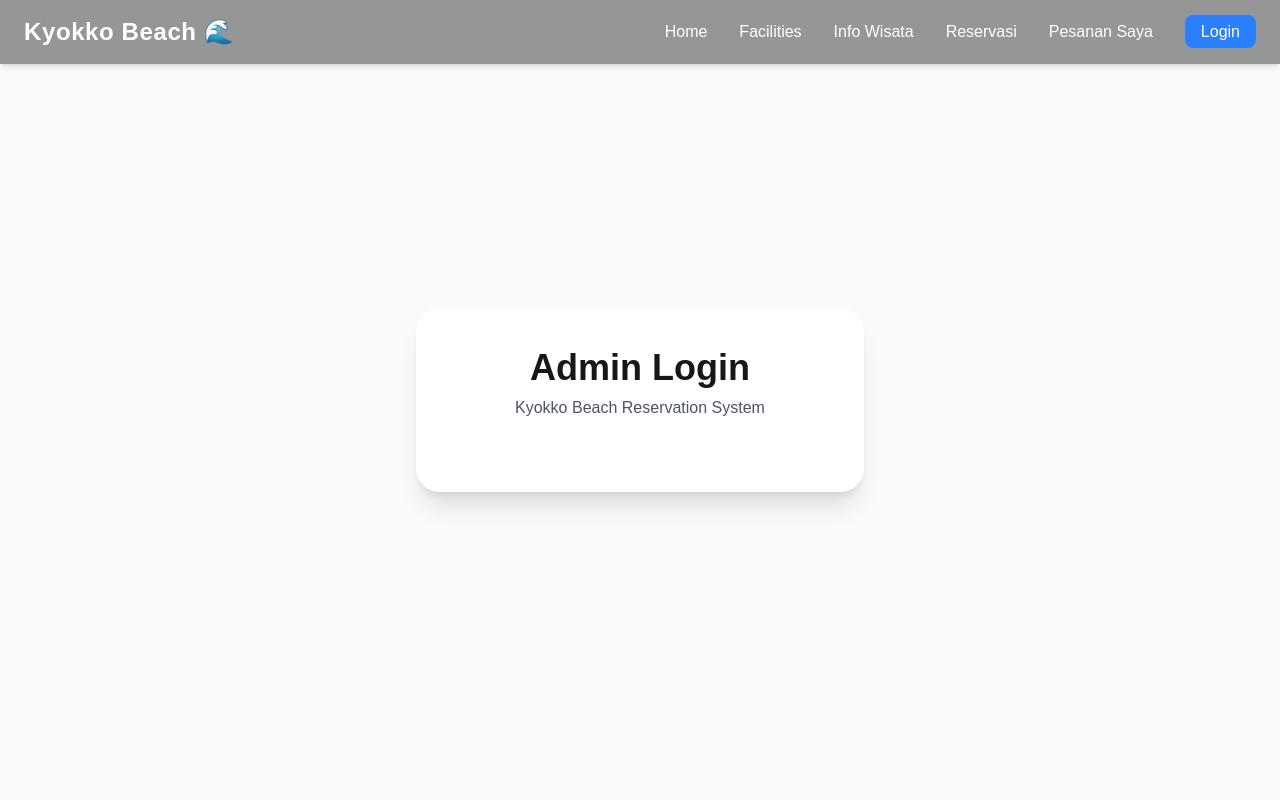
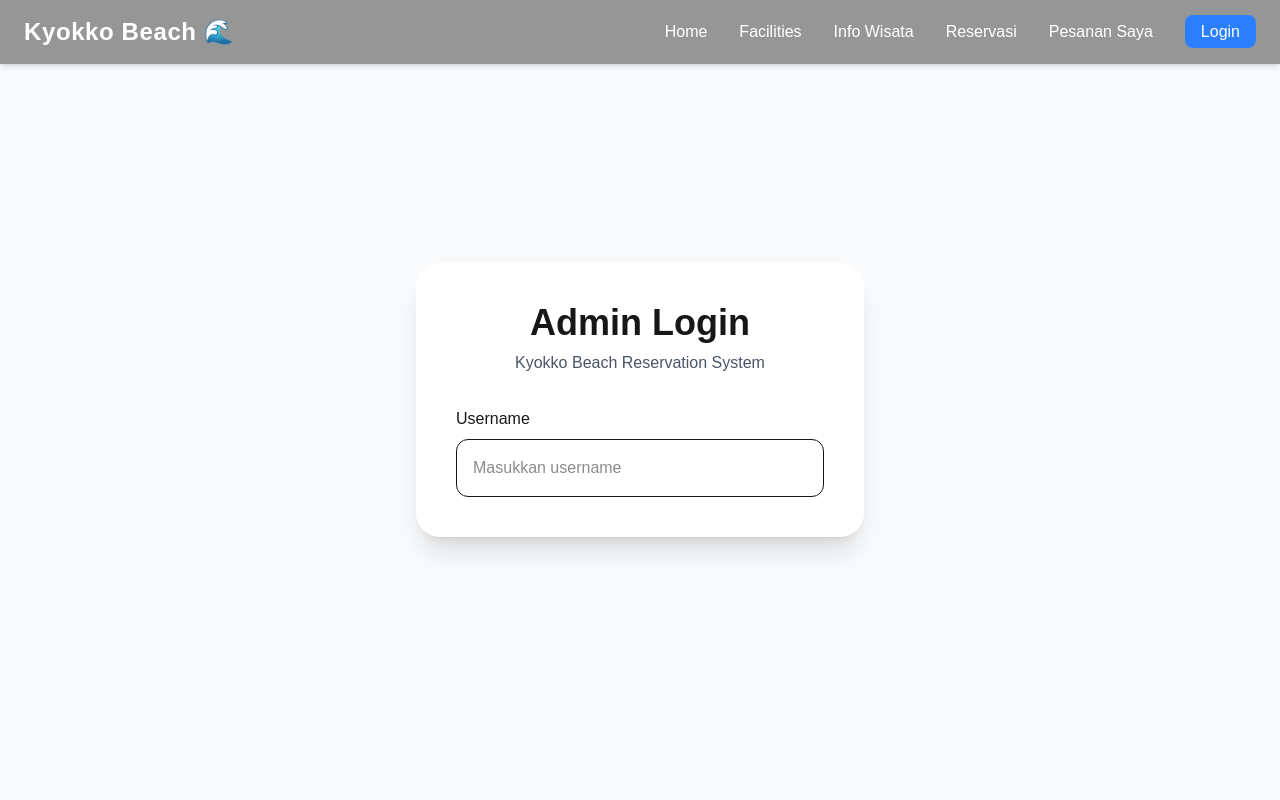
Before and after one commit to salavansaputra-cell/TA-WEB-24A-SANSAN, a Next.js app: page /admin/login in a window 1280 px wide. Shown: the top 800 px of the page. Built offline with nearby package versions, Linux system fonts and the light colour scheme.

Commit message:
Nadia: menambahkan form input username

```diff
--- a/app/admin/login/page.tsx
+++ b/app/admin/login/page.tsx
@@ -18,6 +18,18 @@ export default function AdminLoginPage() {
 
           <p className="text-gray-600">Kyokko Beach Reservation System</p>
         </div>
+
+        <div>
+          <label className="font-medium">Username</label>
+
+          <input
+            type="text"
+            placeholder="Masukkan username"
+            value={username}
+            onChange={(e) => setUsername(e.target.value)}
+            className="w-full border rounded-xl p-4 mt-2"
+          />
+        </div>
       </div>
     </main>
   );
```
